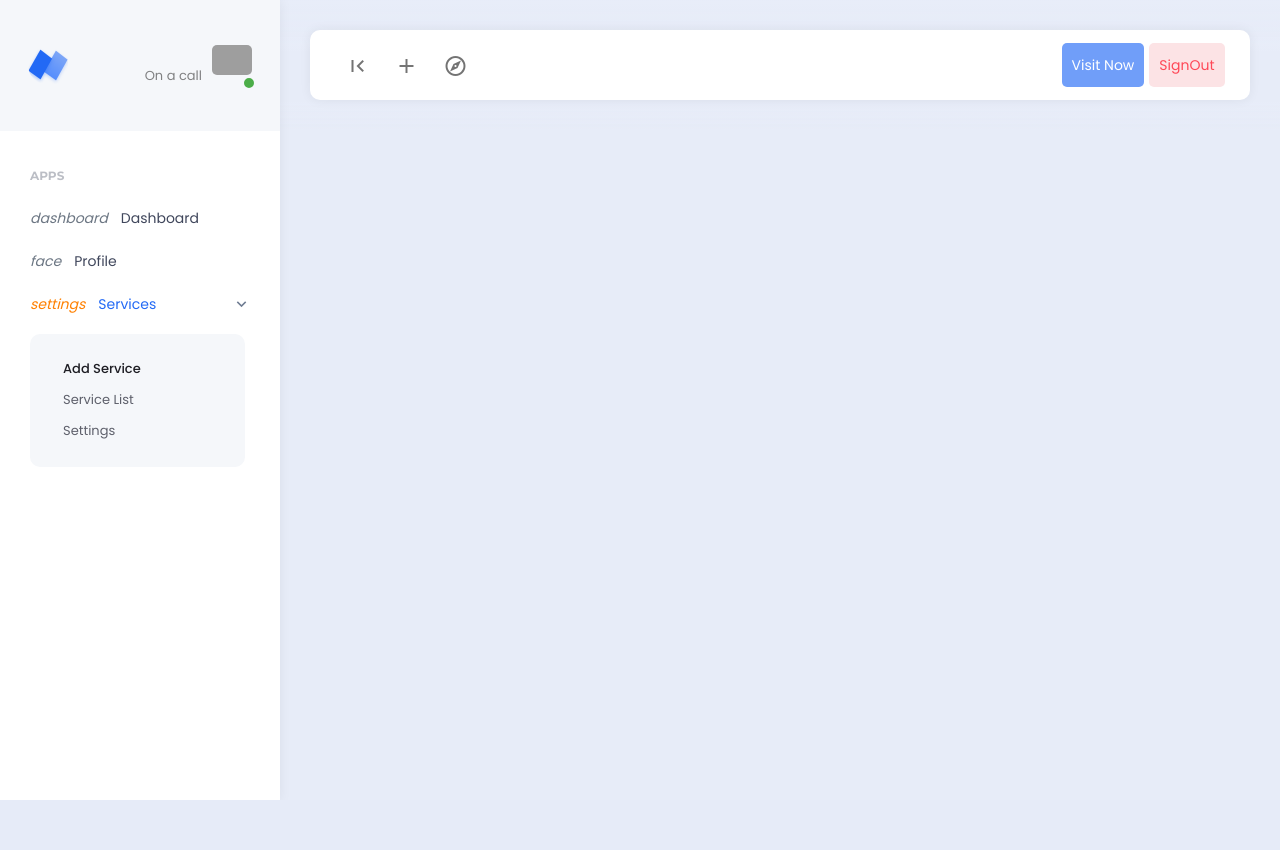
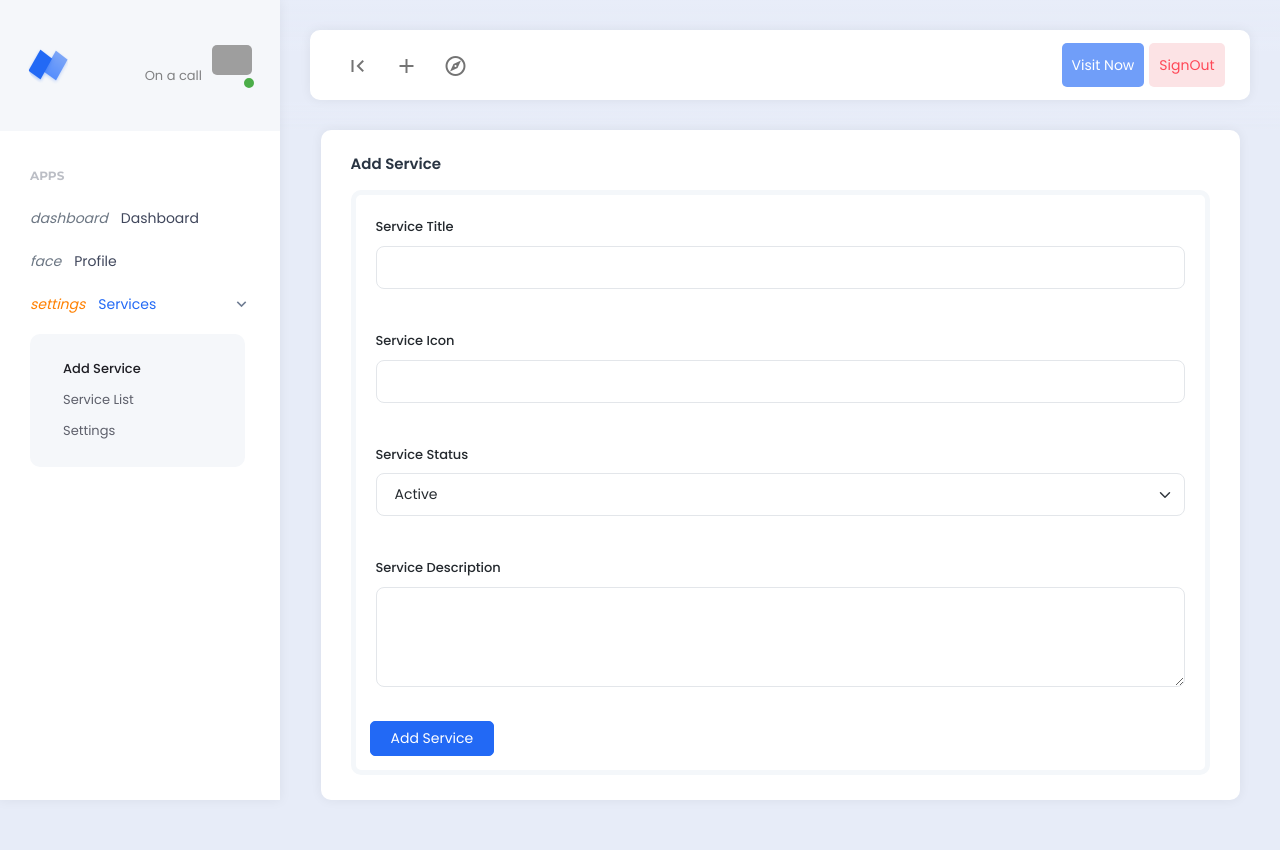
Before and after one commit to Tanvir-Alam625/Dashboard-in-php, a PHP site: page /dashboard/add-service.php in a window 1280 px wide. Before the commit the page ends 800 px from the top, so only its background shows below. Run offline with PHP 8.4, Linux system fonts and the light colour scheme; the visitor is signed in with stand-in values (Sample User, id 1); data that the repository does not hold is empty; grey boxes are pictures that could not be loaded.

Commit message:
add-service section redesigned

```diff
--- a/dashboard/add-service.php
+++ b/dashboard/add-service.php
@@ -1,7 +1,49 @@
 <?php
 require_once('./includes/header.php');
 ?>
-<p> add service</p>
+<div class="app-content">
+    <div class="content-wrapper ">
+        <div class="container">
+            <div class="row justify-content-center ">
+                <div class="col-md-12">
+                    <div class="card">
+                        <div class="card-header">
+                            <h5 class="card-title">Add Service</h5>
+                        </div>
+                        <div class="card-body">
+                            <div class="example-container">
+                                <form action="" method="post">
+                                    <div class="example-content">
+                                        <label for="exampleInputEmail1" class="form-label">Service Title</label>
+                                        <input type="email" class="form-control" id="exampleInputEmail1" aria-describedby="emailHelp">
+                                    </div>
+                                    <div class="example-content">
+                                        <label for="exampleInputEmail1" class="form-label">Service Icon</label>
+                                        <input type="email" class="form-control" id="exampleInputEmail1" aria-describedby="emailHelp">
+                                    </div>
+                                    <div class="example-content">
+                                        <label for="exampleInputEmail1" class="form-label">Service Status</label>
+                                        <select class="form-select" aria-label="Default select example">
+                                            <option selected value="active">Active</option>
+                                            <option value="inactive">Inactive</option>
+                                        </select>
+                                    </div>
+                                    <div class="example-content">
+                                        <label for="exampleInputEmail1" class="form-label">Service Description</label>
+                                        <textarea class="form-control"  id="floatingTextarea2" style="height: 100px"></textarea>
+                                    </div>
+                                    <button type="submit" class="btn btn-primary m-3">Add Service</button>
+                                </form>
+                            </div>
+                        </div>
+                    </div>
+                </div>
+            </div>
+        </div>
+    </div>
+
+</div>
+
 <?php
 require_once('./includes/header.php');
 ?>
```
